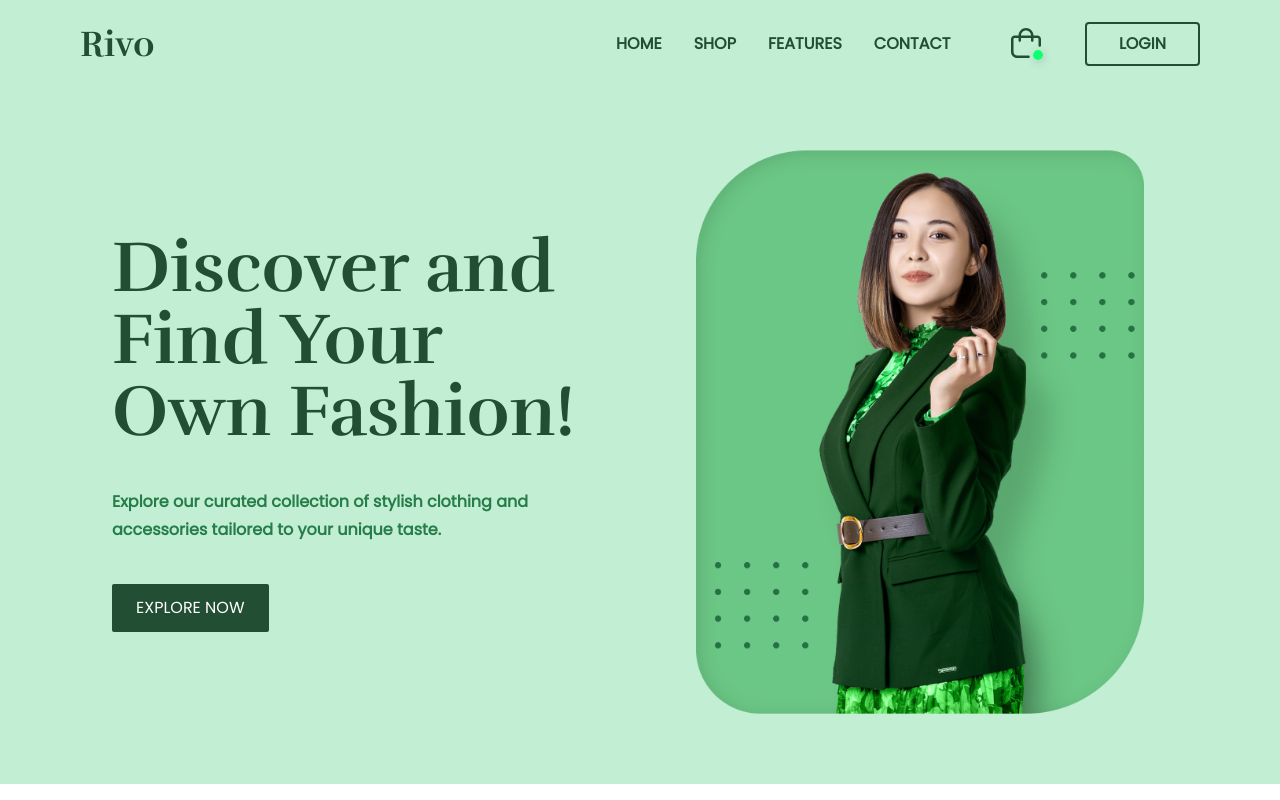
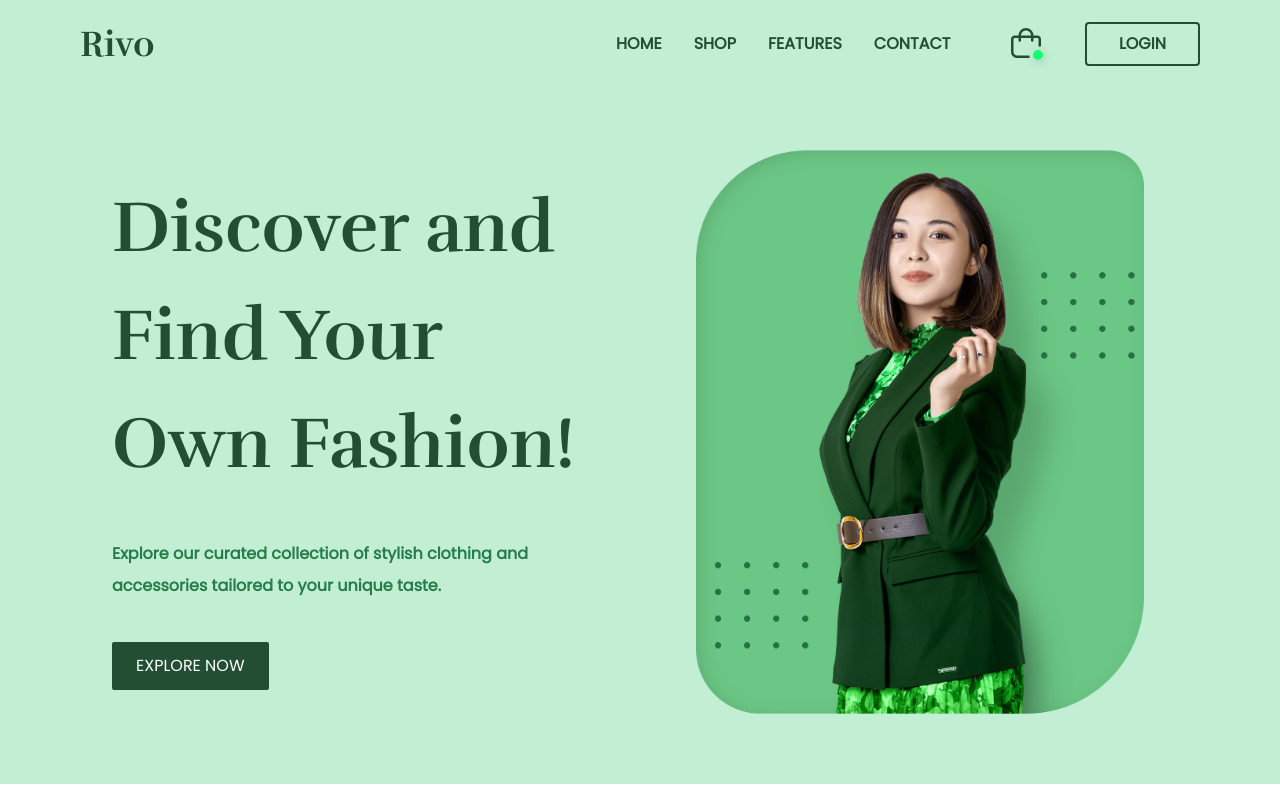
Before and after one commit to iSmirk-01/fashion_website, a Next.js app: page / in a window 1280 px wide. Built offline with nearby package versions, Linux system fonts and the light colour scheme.

Commit message:
added some height to text on hero

```diff
--- a/app/ui/Hero.tsx
+++ b/app/ui/Hero.tsx
@@ -4,10 +4,10 @@ import WomanStance from '@/public/images/WomanStance.png'
 
 function Hero() {
   return (
-    <div className="bg-lime h-full w-full grid grid-cols-1 md:grid-cols-2 place-items-center px-20">
+    <div className="bg-lime min-h-[775] w-full grid grid-cols-1 lg:grid-cols-2 place-items-center px-20">
       <div className="flex flex-col justify-center items-start p-8 h-full gap-10 px-8">
-        <h1 className={`${rufina.className} text-greenDark text-7xl`}>Discover and Find Your Own Fashion!</h1>
-        <p className='text-green prose font-semibold'>
+        <h1 className={`${rufina.className} text-greenDark text-7xl/normal`}>Discover and Find Your Own Fashion!</h1>
+        <p className='text-green prose text-base/loose font-semibold'>
           Explore our curated collection of stylish clothing and accessories
           tailored to your unique taste.
         </p>
```
